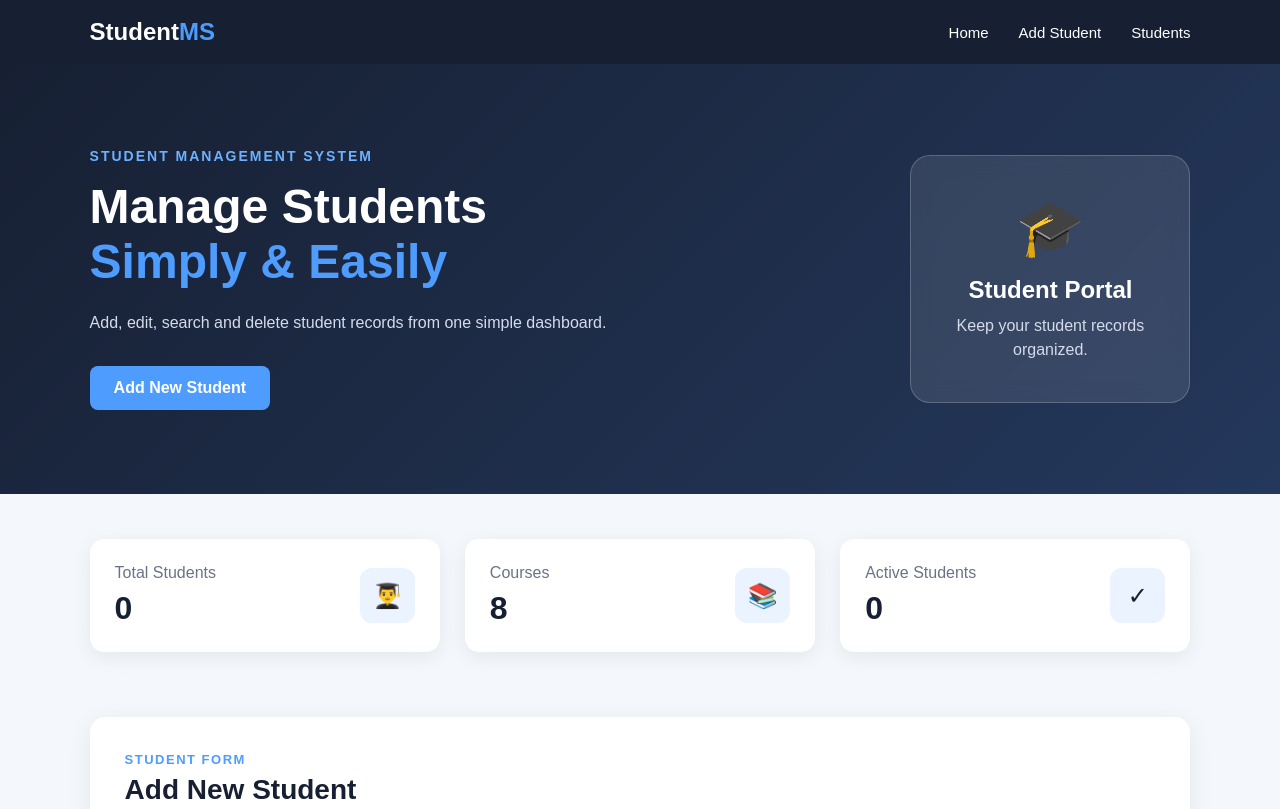
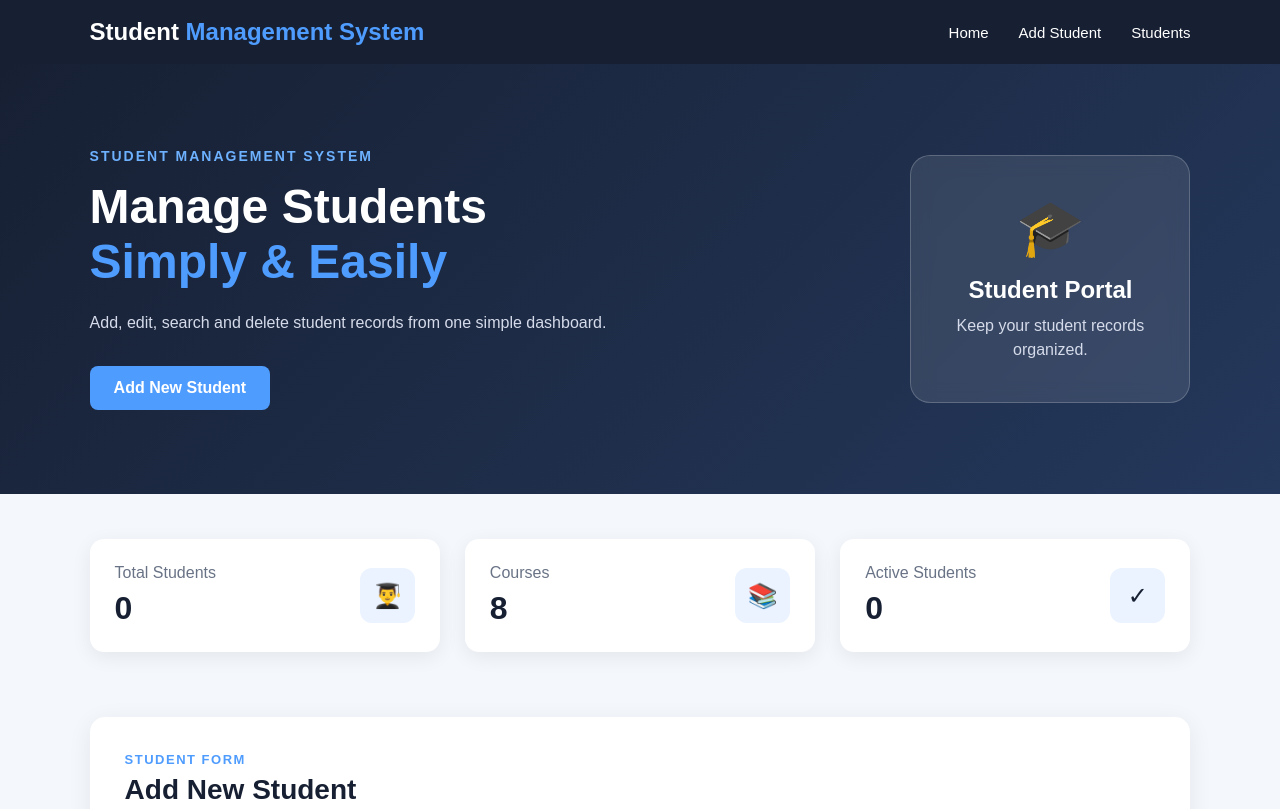
Before and after one commit to mahimasoni744-lang/student-management-system, a plain HTML site: page index.html in a window 1280 px wide. Shown: the top 809 px of the page. Drawn offline with Linux system fonts and the light colour scheme.

Commit message:
third commit

```diff
--- a/index.html
+++ b/index.html
@@ -23,7 +23,7 @@
     <header>
 
         <div class="logo">
-            Student<span>MS</span>
+            Student <span>Management System</span>
         </div>
 
 
```
